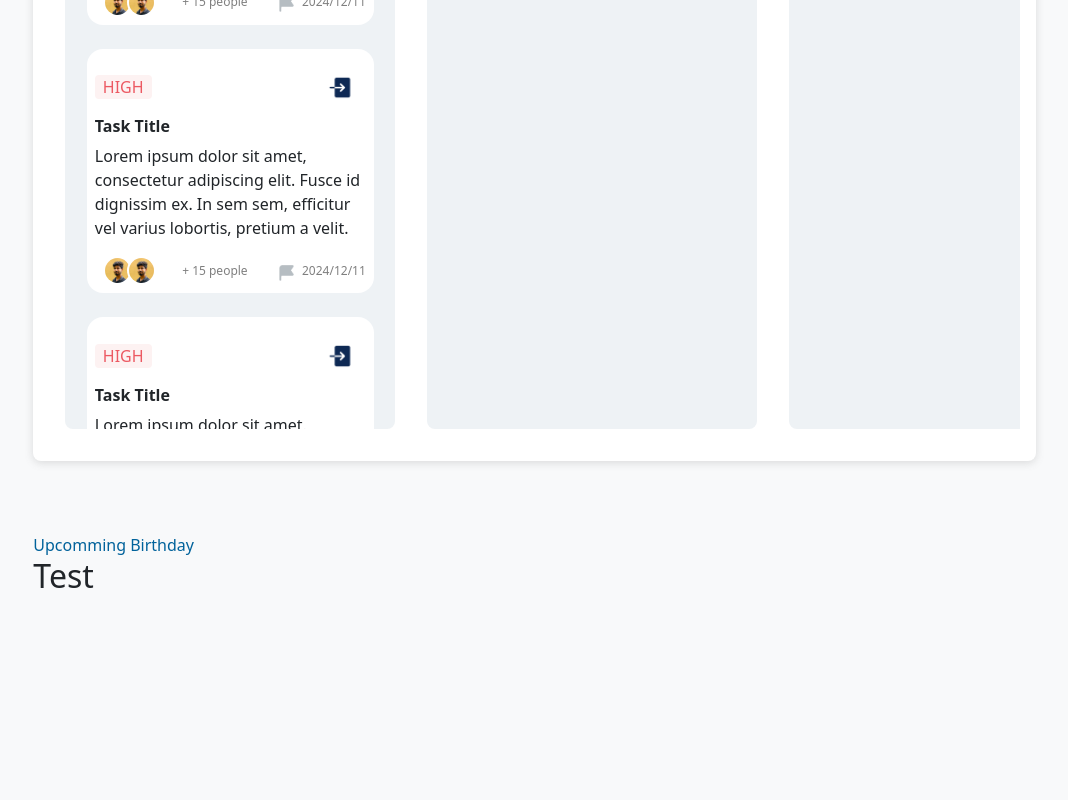
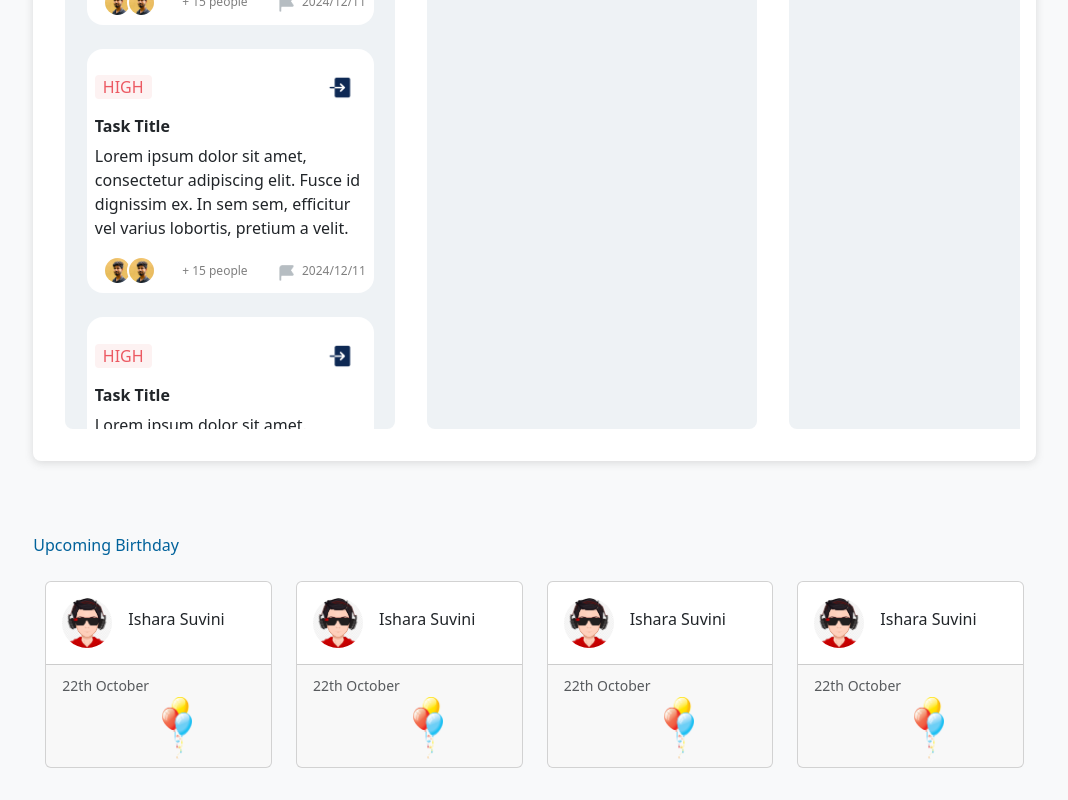
Before and after one commit to smaasath/IEEE-Student-branch-front-end, a React (Vite) app: page /dashboard/executiveCommitteePage in a window 1280 px wide. Shown: the part 1472-2272 px from the top of the page, without its empty margins (212-1280 px from the left). Before the commit the page ends 2108 px from the top, so only its background shows below. Built offline with nearby package versions, Linux system fonts and the light colour scheme.

Commit message:
Upcoming Birthday section

```diff
--- a/src/pages/excomFLow/executiveCommitteePage/executiveCommitteePage.jsx
+++ b/src/pages/excomFLow/executiveCommitteePage/executiveCommitteePage.jsx
@@ -1,30 +1,28 @@
-import React from 'react'
+import React from 'react';
 import { useParams } from 'react-router-dom';
-import projectDefault from '../../../assets/images/projectDefault.png'
 import CommonPieChart from '../../../components/common/commonPieChart/commonPieChart';
 import CommonStatusCountCard from '../../../components/common/commonStatusCountCard/commonStatusCountCard';
 import CommonButton from '../../../components/common/commonButton/commonButton';
-import { useNavigate } from 'react-router-dom'
+import { useNavigate } from 'react-router-dom';
 import CommonSearch from '../../../components/common/commonSearch/commonSearch';
 import CommonDropAndDrag from '../../../components/common/commonDropAndDrag/commonDropAndDrag';
-import add from '../../../assets/icons/Add.png';
-import send from '../../../assets/icons/Sent.png';
-import CommonNoteContainer from '../../../components/common/commonNoteContainer/commonNoteContainer';
-import CommonMemberContainer from '../../../components/common/commonMemberContainer/commonMemberContainer';
+import Profile from '../../../assets/images/profile.png'; // Import your profile image here
+import BalloonImage from '../../../assets/images/balloon.png'; // Import balloon image
 
+const ExecutiveCommitteePage = () => {
+    const params = useParams();
+    const navigate = useNavigate();
 
-const ProjectPage = () => {
-    const params = useParams();
-    const navigate = useNavigate()
     function navigateToFinance() {
         navigate('finance');
     }
+
     return (
         <div className='p-3'>
             <div className='d-flex justify-content-end gap-4 align-items-center flex-wrap'>
-                    <div className=''><CommonButton onClick={() => { }} text={"Design Tasks"} /></div>
-                    <div className=''><CommonButton onClick={() => { navigateToFinance() }} text={"Excom Details"} /></div>
-                </div>
+                <div><CommonButton onClick={() => { }} text={"Design Tasks"} /></div>
+                <div><CommonButton onClick={() => { navigateToFinance() }} text={"Excom Details"} /></div>
+            </div>
 
             <div className='text-cl-primary mt-4'>Tasks</div>
             <div className='d-flex mt-3 justify-content-between align-items-center gap-4 flex-wrap'>
@@ -64,16 +62,81 @@ const ProjectPage = () => {
                     <CommonDropAndDrag />
                 </div>
             </div>
+
             <div className='d-flex mt-5 justify-content-between align-items-center flex-wrap gap-4'>
-                <div className='text-cl-primary mt-4'>Upcomming Birthday</div>
+                <div className='text-cl-primary mt-4'>Upcoming Birthday</div>
             </div>
 
-            <div>
-                <h2>Test</h2>
+            <div className="container mt-4">
+                <div className="row">
+                    <div className="col-md-3">
+                        <div className="card">
+                            <div className="card-body d-flex align-items-center">
+                                <img
+                                    src={Profile}
+                                    alt="Profile"
+                                    className="rounded-circle me-3"
+                                    style={{ width: '50px', height: '50px', objectFit: 'cover' }}
+                                />
+                                <h6>Ishara Suvini</h6>
+                            </div>
+                            <div className="card-footer">
+                                <small className="text-muted">22th October<img src={BalloonImage} alt="Balloon" style={{ width: '30px', marginLeft: '100px' }} /></small>
+                            </div>
+                        </div>
+                    </div>
+                    <div className="col-md-3">
+                        <div className="card">
+                            <div className="card-body d-flex align-items-center">
+                                <img
+                                    src={Profile}
+                                    alt="Profile"
+                                    className="rounded-circle me-3"
+                                    style={{ width: '50px', height: '50px', objectFit: 'cover' }}
+                                />
+                                <h6>Ishara Suvini</h6>
+                            </div>
+                            <div className="card-footer">
+                                <small className="text-muted">22th October<img src={BalloonImage} alt="Balloon" style={{ width: '30px', marginLeft: '100px' }} /></small>
+                            </div>
+                        </div>
+                    </div>
+                    <div className="col-md-3">
+                        <div className="card">
+                            <div className="card-body d-flex align-items-center">
+                                <img
+                                    src={Profile}
+                                    alt="Profile"
+                                    className="rounded-circle me-3"
+                                    style={{ width: '50px', height: '50px', objectFit: 'cover' }}
+                                />
+                                <h6>Ishara Suvini</h6>
+                            </div>
+                            <div className="card-footer">
+                                <small className="text-muted">22th October<img src={BalloonImage} alt="Balloon" style={{ width: '30px', marginLeft: '100px' }} /></small>
+                            </div>
+                        </div>
+                    </div>
+                    <div className="col-md-3">
+                        <div className="card">
+                            <div className="card-body d-flex align-items-center">
+                                <img
+                                    src={Profile}
+                                    alt="Profile"
+                                    className="rounded-circle me-3"
+                                    style={{ width: '50px', height: '50px', objectFit: 'cover' }}
+                                />
+                                <h6>Ishara Suvini</h6>
+                            </div>
+                            <div className="card-footer">
+                                <small className="text-muted">22th October<img src={BalloonImage} alt="Balloon" style={{ width: '30px', marginLeft: '100px' }} /></small>
+                            </div>
+                        </div>
+                    </div>
+                </div>
             </div>
-
         </div>
-    )
+    );
 }
 
-export default ProjectPage
+export default ExecutiveCommitteePage;
```
Also changed, not shown: src/assets/images/balloon.png (added), src/assets/images/profile.png (added).
